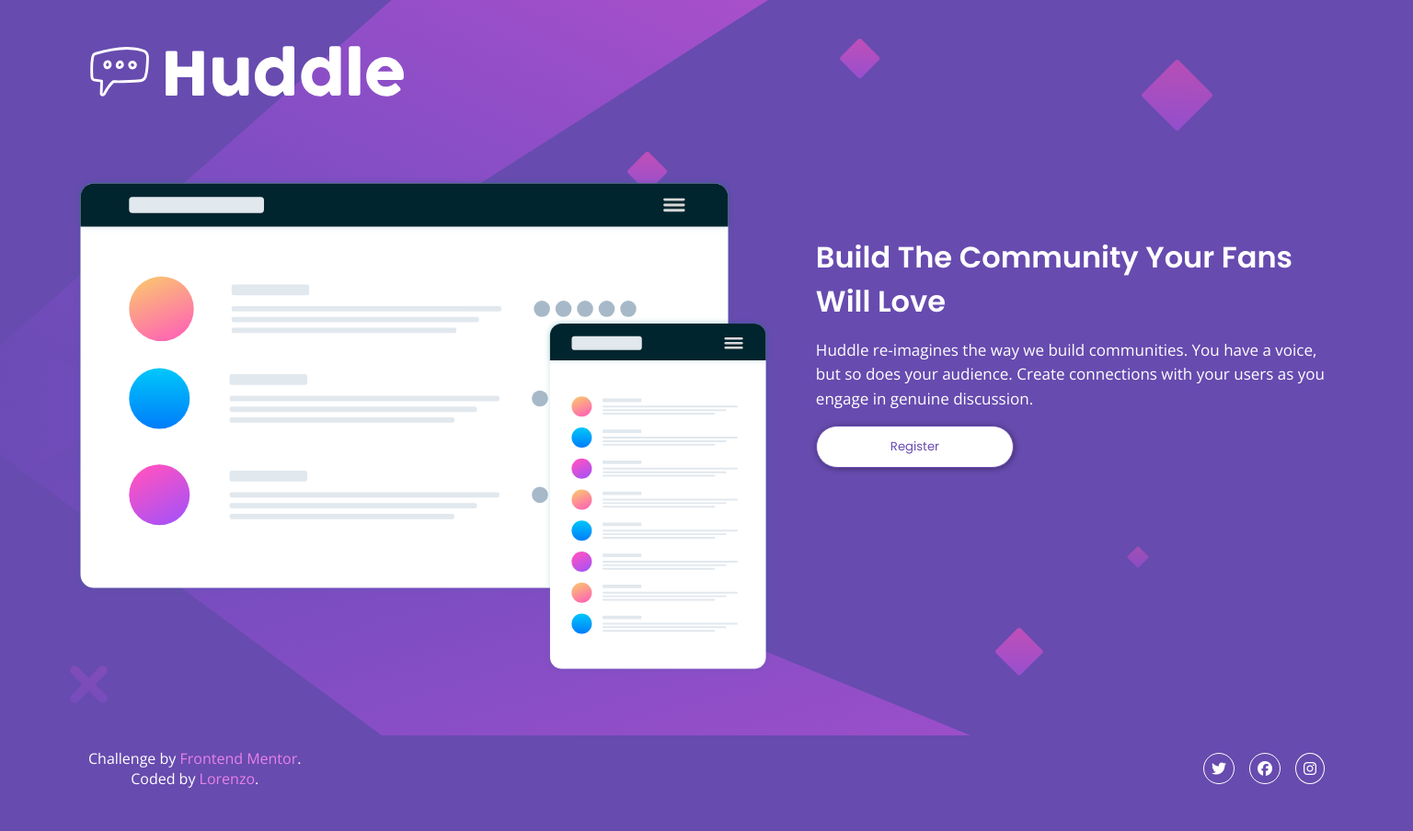
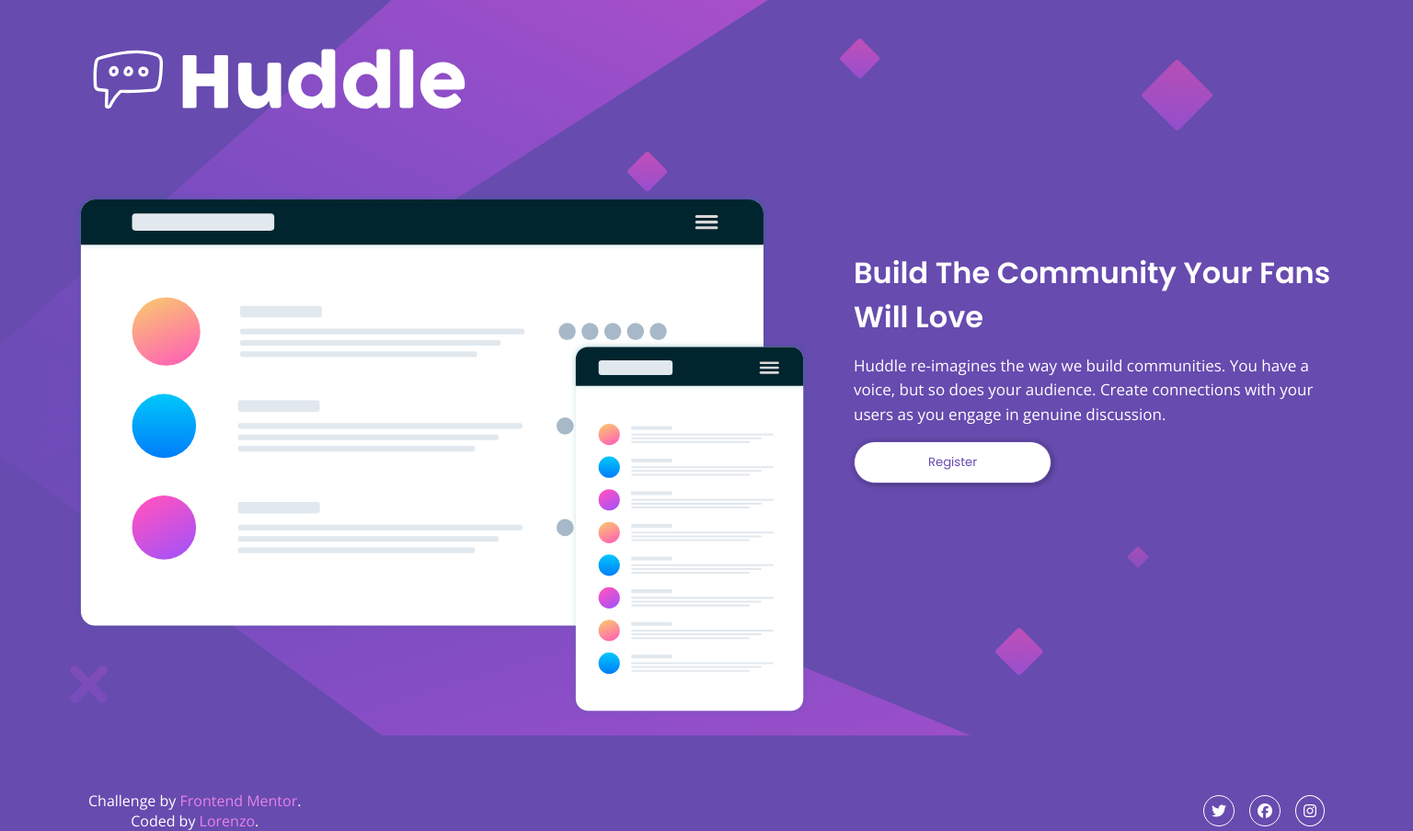
Before and after one commit to LxLorenzo/Huddle, a website: page index.html in a window 1536 px wide. Shown: the whole page at 92% size. Before the commit the page ends 858 px from the top, so only its background shows below. Drawn offline with nearby package versions, Linux system fonts and the light colour scheme.

Commit message:
Update style.css

```diff
--- a/style.css
+++ b/style.css
@@ -22,6 +22,7 @@
   font-size: 1rem;
   font-family: 'Open Sans', sans-serif;
   background-color: var(--bg-color);
+  overflow-x: hidden;
 }
 
 
@@ -31,7 +32,7 @@
 
 header img {
   padding: 2rem;
-  width: 40%;
+  width: 250px;
 }
 
 
@@ -167,7 +168,7 @@
   }
 
   header img {
-    width: 30%;
+    width: 500px;
   }
 
   .hero-container {
@@ -183,7 +184,7 @@
   }
 
   .hero-container__img img {
-    width: 100%;
+    width: 800px;
   }
 
   .hero-container__content {
```
